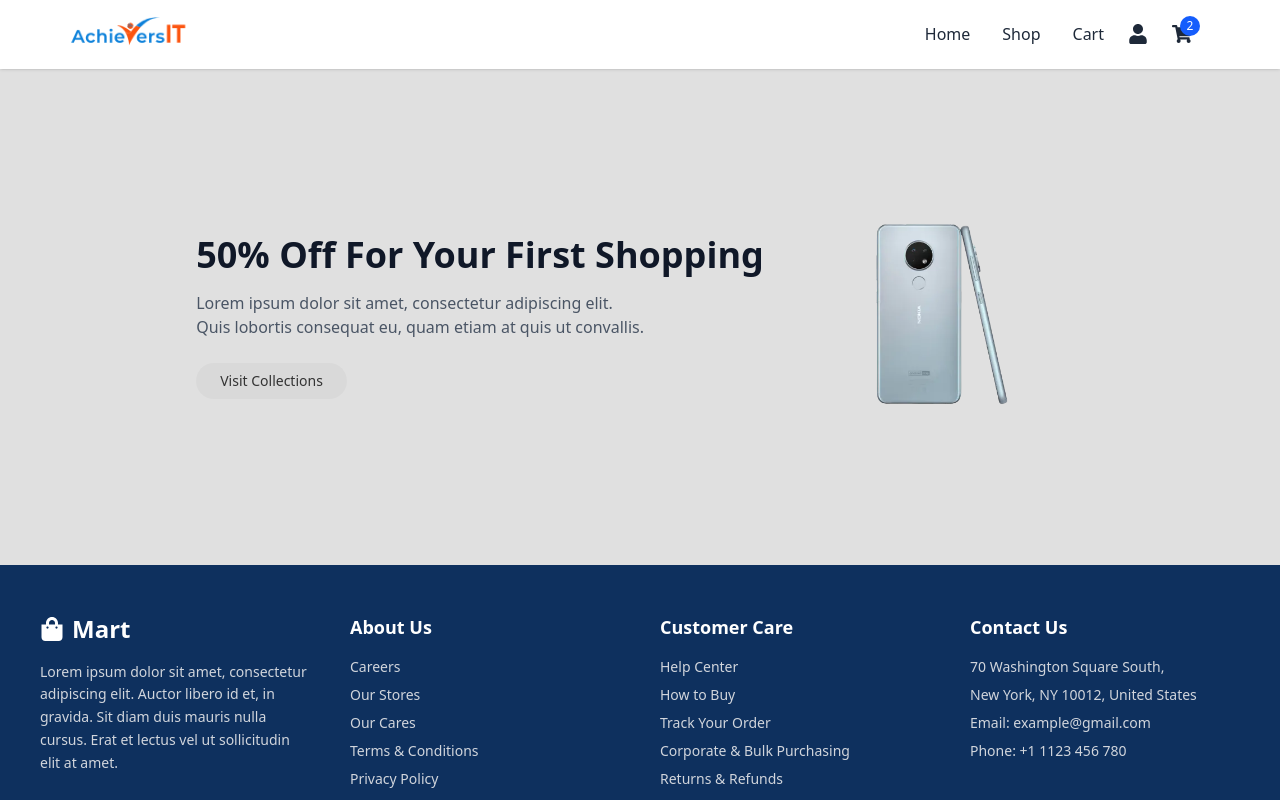
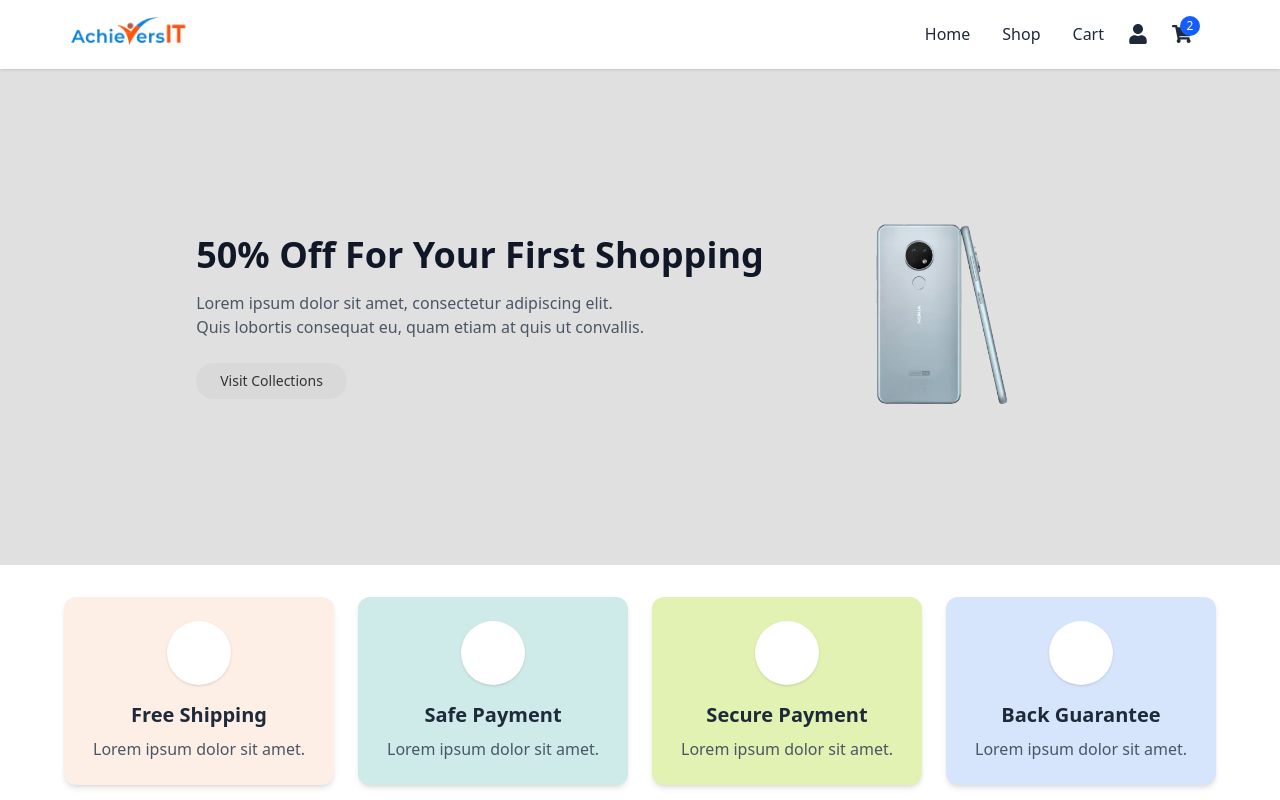
Before and after one commit to Akzh4y-ak/React-JS-project-ecommerce-, a React (Vite) app: page / in a window 1280 px wide. Shown: the top 800 px of the page. Built offline with nearby package versions, Linux system fonts and the light colour scheme.

Commit message:
creation of service cards completed and modified the js data

```diff
--- a/src/components/ServiceCard.jsx
+++ b/src/components/ServiceCard.jsx
@@ -0,0 +1,50 @@
+import { useEffect } from 'react';
+import { serviceData } from '../productData/serviceData';
+
+const ServiceCard = ({ iconName, title, subtitle, bgColor }) => {
+    return (
+        <div
+            className="flex flex-col items-center p-6 rounded-xl shadow-md transition-transform duration-300 ease-in-out hover:scale-105"
+            style={{ backgroundColor: bgColor }}
+        >
+            <div className="w-16 h-16 bg-white rounded-full flex items-center justify-center mb-4 shadow-sm">
+                <ion-icon name={iconName} class="text-3xl text-gray-700"></ion-icon>
+            </div>
+            <h3 className="text-xl font-semibold text-gray-800 mb-2">{title}</h3>
+            <p className="text-gray-600 text-center">{subtitle}</p>
+        </div>
+    );
+};
+
+const ServiceCards = () => {
+    useEffect(() => {
+        const script = document.createElement('script');
+        script.type = 'module';
+        script.src = 'https://unpkg.com/ionicons@7.1.0/dist/ionicons/ionicons.esm.js';
+        document.body.appendChild(script);
+
+        return () => {
+            document.body.removeChild(script);
+        };
+    }, []);
+
+    return (
+        <div className="flex items-center justify-center p-4 sm:p-6 lg:p-8 font-sans">
+            <div className="max-w-6xl w-full text-center">
+                <div className="grid grid-cols-1 sm:grid-cols-2 lg:grid-cols-4 gap-6">
+                    {serviceData.map((service, index) => (
+                        <ServiceCard
+                            key={index}
+                            iconName={service.icon}
+                            title={service.title}
+                            subtitle={service.subtitle}
+                            bgColor={service.bg}
+                        />
+                    ))}
+                </div>
+            </div>
+        </div>
+    );
+};
+
+export default ServiceCards;
--- a/src/pages/Home.jsx
+++ b/src/pages/Home.jsx
@@ -1,10 +1,12 @@
 import React from 'react'
 import HomeCarousel from '../components/HomeCarousel'
+import ServiceCards from '../components/ServiceCard'
 
 export default function Home() {
   return (
     <div>
       <HomeCarousel/>
+      <ServiceCards/>
     </div>
   )
 }
```
Also changed, not shown: src/productData/serviceData.js (+16 -17 lines).
